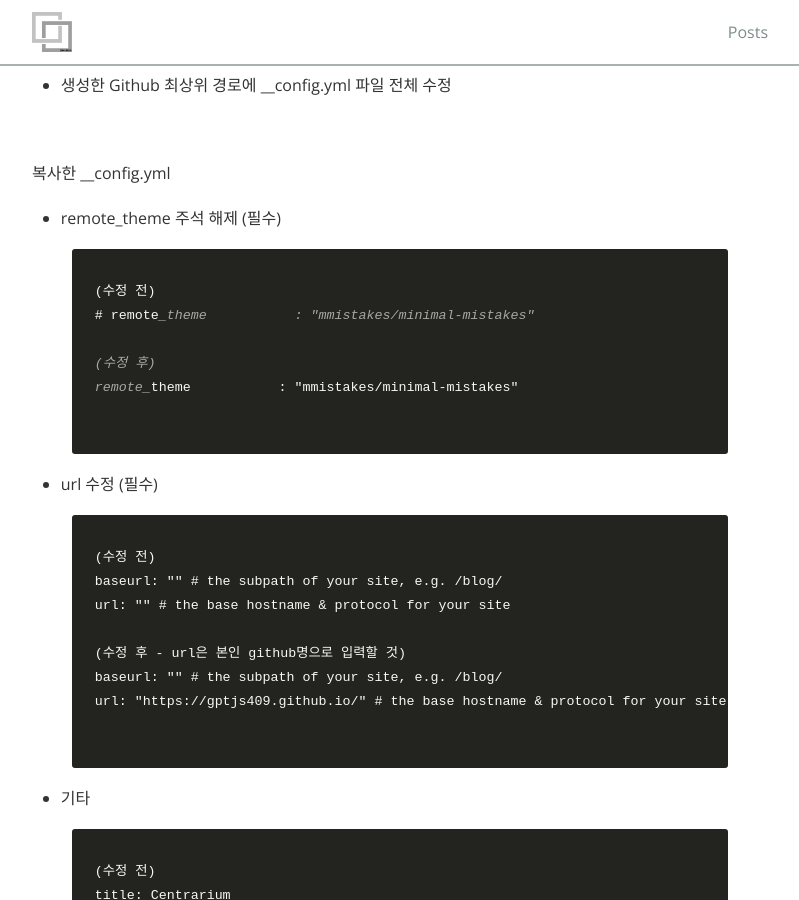
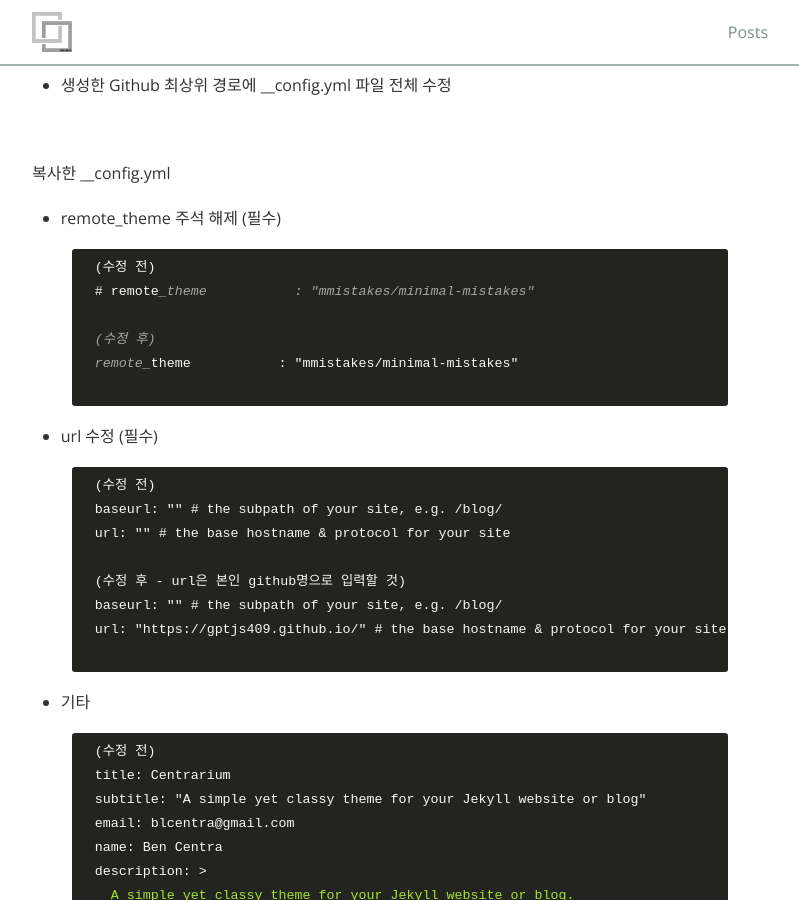
Before and after one commit to gptjs409/gptjs409.github.io, a Jekyll site: the page built from _posts/git/2019-10-11-theme-change.md, in a window 1280 px wide and 900 px high, scrolled down 813 px. Shown: the whole window, without its empty margins (240-1039 px from the left). Built offline with Jekyll 4.4.1, drawn with Linux system fonts in a browser that asks for light colours; nearby versions of some CDN libraries.

Commit message:
#1 test2 실패

```diff
--- a/_posts/git/2019-10-11-theme-change.md
+++ b/_posts/git/2019-10-11-theme-change.md
@@ -14,7 +14,6 @@ tags:
   - 블로그
 ---
 
-<link rel="stylesheet" href="{{ site.highlightjs_theme }}">
 
 ## 1. 변경할 테마 선택
 
@@ -43,19 +42,16 @@ GitHub 지원 Jeykyll 테마 [Link](https://github.com/topics/jekyll-theme)
 - remote_theme 주석 해제 (필수)
 
   {% highlight markdown %}
-
   (수정 전)
   # remote_theme           : "mmistakes/minimal-mistakes"
 
   (수정 후)
   remote_theme           : "mmistakes/minimal-mistakes"
-
   {% endhighlight %}
 
 - url 수정 (필수)
 
   {% highlight markdown %}
-
   (수정 전)
   baseurl: "" # the subpath of your site, e.g. /blog/
   url: "" # the base hostname & protocol for your site
@@ -63,13 +59,11 @@ GitHub 지원 Jeykyll 테마 [Link](https://github.com/topics/jekyll-theme)
   (수정 후 - url은 본인 github명으로 입력할 것)
   baseurl: "" # the subpath of your site, e.g. /blog/
   url: "https://gptjs409.github.io/" # the base hostname & protocol for your site
-
   {% endhighlight %}
 
 - 기타
 
   {% highlight markdown %}
-
   (수정 전)
   title: Centrarium
   subtitle: "A simple yet classy theme for your Jekyll website or blog"
@@ -93,7 +87,6 @@ GitHub 지원 Jeykyll 테마 [Link](https://github.com/topics/jekyll-theme)
   os_repo: "https://github.com/gptjs409"
   os_rcs_type: "git"
   os_src: "git@github.com:gptjs409/gptjs409.github.io.git"
-
   {% endhighlight %}
 
 <br>
@@ -141,10 +134,8 @@ index.html
 커버와 로고
 
 {% highlight markdown %}
-
 cover: "/assets/header_image.jpg"
 logo: "/assets/logo.png"
-
 {% endhighlight %}
 
 - 커버이미지는 무료 이미지 사이트를 통해 가져옴 [LINK](https://pixabay.com/ko/photos/%EA%B3%A0%EC%96%91%EC%9D%B4-%EB%8B%AC%EC%BD%A4%ED%95%9C-%EA%B7%80%EC%97%AC%EC%9A%B4-%EC%88%99%EC%B7%A8-4436152/)
@@ -163,20 +154,16 @@ logo: "/assets/logo.png"
 - 고른 테마
 
 {% highlight markdown %}
-
 (_config.yml 수정 전)
 highlightjs_theme: "monokai-sublime"
 
 (수정 후)
 highlightjs_theme: "a-11-y-light"
-
 {% endhighlight %}
 
 - 테마때문에 하이라이트 표시할 땐 다음 블럭 안에 넣어줄 것
 
 {% highlight javascript %}
-
 { % highlight 언어명(xml같은거) % }
 { % endhighlight % }
-
 {% endhighlight %}
```
